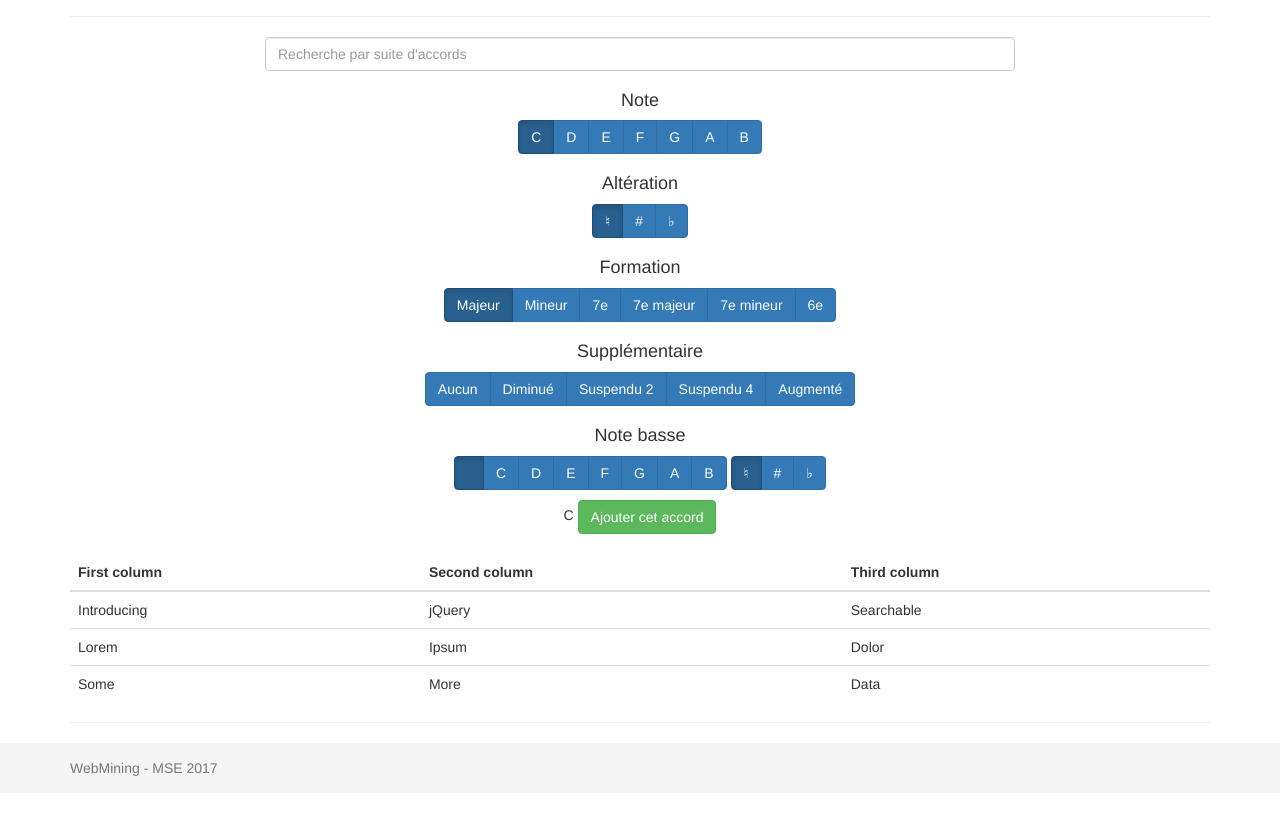
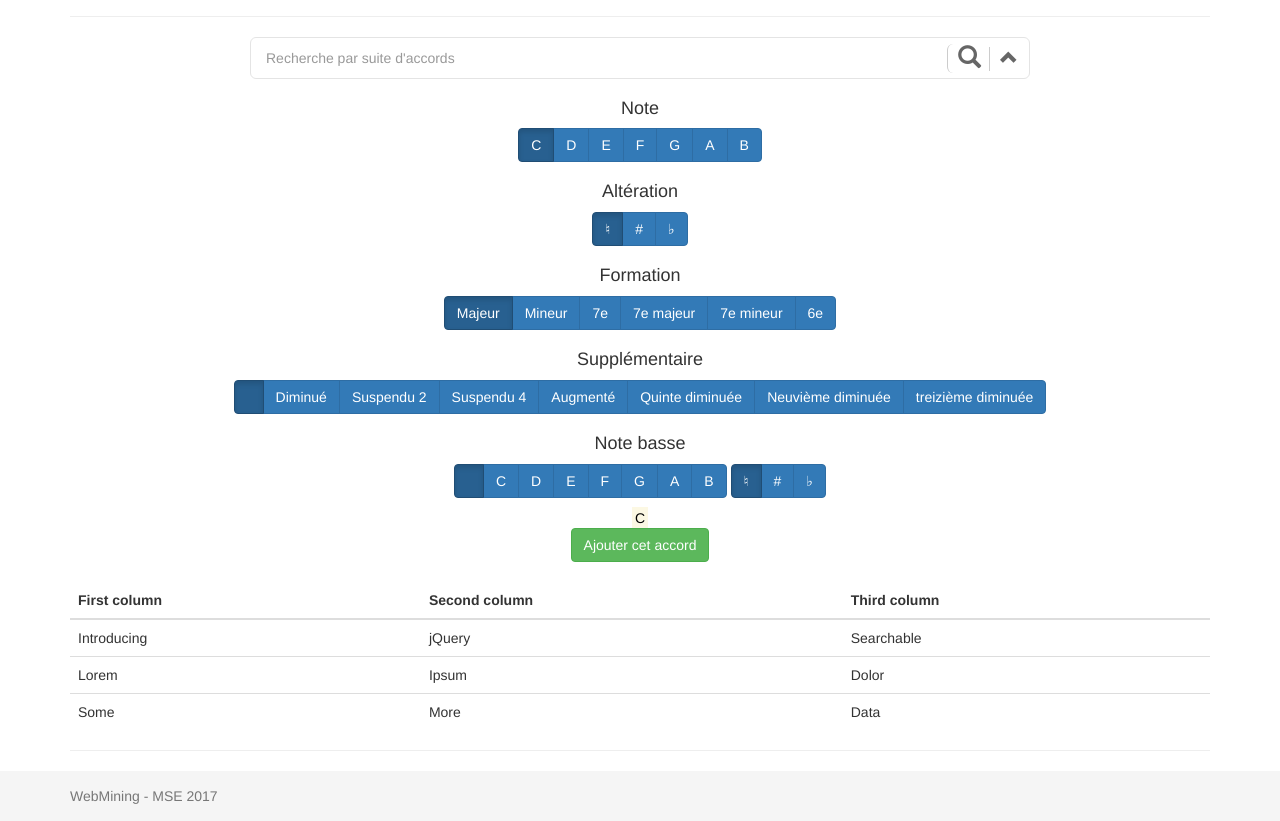
Before and after one commit to Hoopaa/accord_project, a plain HTML site: page interface/index.html in a window 1280 px wide. Shown: the part 83-904 px from the top of the page. Before the commit the page ends 876 px from the top, so only its background shows below. Drawn offline with nearby package versions, Linux system fonts and the light colour scheme.

Commit message:
avancement. ajout d'autre options. Bouton permettant de cacher / afficher la recherche

```diff
--- a/interface/index.html
+++ b/interface/index.html
@@ -21,6 +21,42 @@
     .btn-chords .row {
       margin-top: 10px;
     }
+
+
+    #custom-search-input{
+      padding: 3px;
+      border: solid 1px #E4E4E4;
+      border-radius: 6px;
+      background-color: #fff;
+
+      display: table;
+    }
+
+    #custom-search-input input{
+      border: 0;
+      box-shadow: none;
+    }
+
+    #custom-search-input button{
+      margin: 2px 0 0 0;
+      background: none;
+      box-shadow: none;
+      border: 0;
+      color: #666666;
+      padding: 0 8px 0 10px;
+      border-left: solid 1px #ccc;
+    }
+
+    #custom-search-input button:hover{
+      border: 0;
+      box-shadow: none;
+      border-left: solid 1px #ccc;
+    }
+
+    #custom-search-input .glyphicon-search{
+      font-size: 23px;
+    }
+
   </style>
   <script src="https://ajax.googleapis.com/ajax/libs/jquery/3.2.1/jquery.min.js"></script>
 </head>
@@ -30,8 +66,18 @@
       <h1>Moteur de recherche de chansons, par accords</h1>
     </div>
     <div class="row">
-      <div class="col-lg-8 col-lg-offset-2">
+      <div class="col-lg-8 col-lg-offset-2" id="custom-search-input">
         <input type="search" id="search" value="" class="form-control" placeholder="Recherche par suite d'accords">
+        <span class="input-group-btn">
+          <button class="btn btn-info btn-lg" type="button" onclick="onSearch()">
+            <i class="glyphicon glyphicon-search"></i>
+          </button>
+        </span>
+        <span class="input-group-btn">
+          <button class="btn btn-info btn-lg" type="button" onclick="hideDisplay()">
+            <i id="hideDisplay" class="glyphicon glyphicon-chevron-up"></i>
+          </button>
+        </span>
       </div>
     </div>
     <div class="row btn-chords">
@@ -69,11 +115,14 @@
       <div class="row">
         <h4>Supplémentaire</h4>
         <div class="btn-group" id="supp-btns">
-          <button type="button" class="btn btn-primary" value="">Aucun</button>
+          <button type="button" class="btn btn-primary active" value="">&nbsp;</button>
           <button type="button" class="btn btn-primary" value="(dim)">Diminué</button>
           <button type="button" class="btn btn-primary" value="(sus2)">Suspendu 2</button>
           <button type="button" class="btn btn-primary" value="(sus4)">Suspendu 4</button>
           <button type="button" class="btn btn-primary" value="(aug)">Augmenté</button>
+          <button type="button" class="btn btn-primary" value="(b5)">Quinte diminuée</button>
+          <button type="button" class="btn btn-primary" value="(b9)">Neuvième diminuée</button>
+          <button type="button" class="btn btn-primary" value="(b13)">treizième diminuée</button>
         </div>
       </div>
       <div class="row">
@@ -95,7 +144,8 @@
         </div>
       </div>
       <div class="row">
-        <span id="chord-display"></span>
+        <mark><span id="chord-display"></span></mark>
+        <br />
         <button type="button" class="btn btn-success" id="add-chord">Ajouter cet accord</button>
       </div>
     </div>
@@ -228,6 +278,21 @@
 
       displayChords();
     });
+
+    function onSearch() {
+      $("#hideDisplay").removeClass("glyphicon-chevron-up").addClass("glyphicon-chevron-down");
+      $(".btn-chords").fadeOut();
+    }
+
+    function hideDisplay() {
+      if ($(".btn-chords").is(":visible")) {
+        $("#hideDisplay").removeClass("glyphicon-chevron-up").addClass("glyphicon-chevron-down");
+        $(".btn-chords").fadeOut();
+      } else {
+        $("#hideDisplay").removeClass("glyphicon-chevron-down").addClass("glyphicon-chevron-up");
+        $(".btn-chords").fadeIn();
+      }
+    }
   </script>
 </body>
 </html>
```
